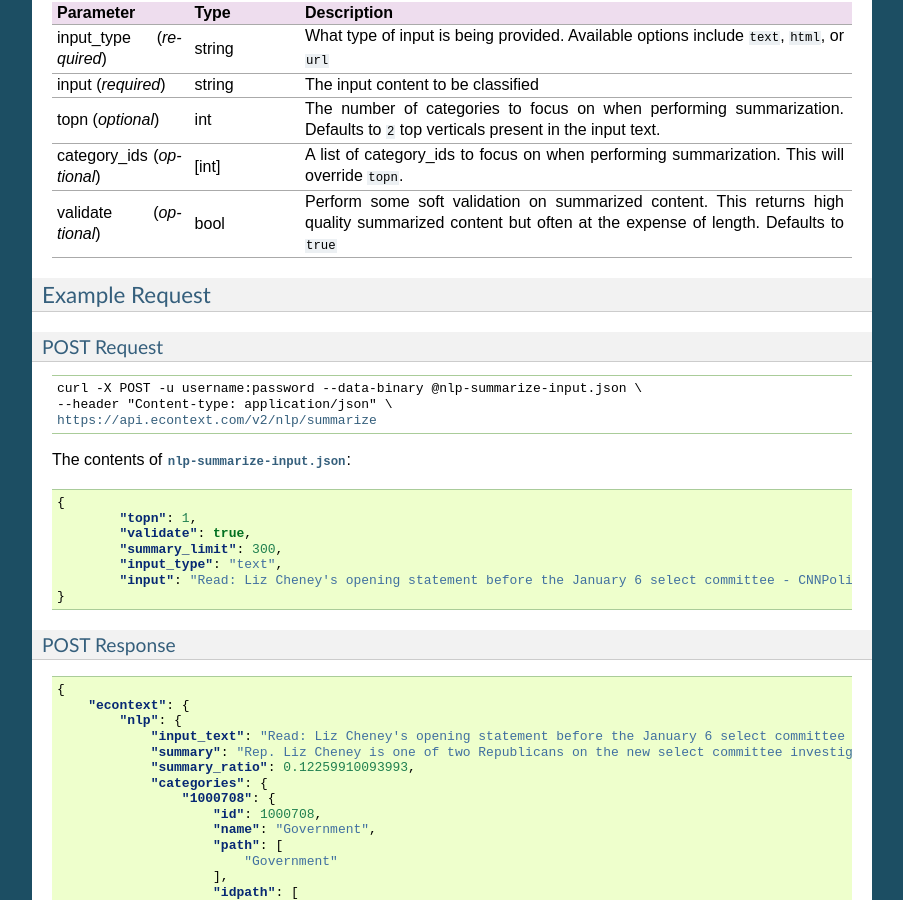
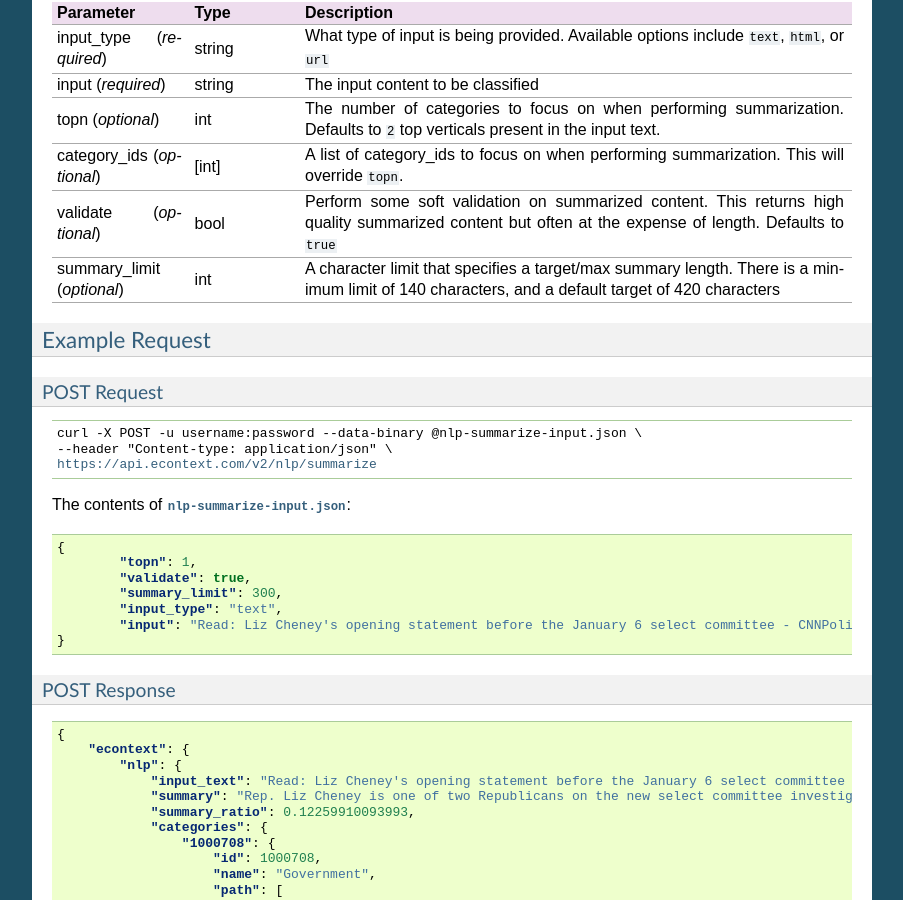
Before and after one commit to info-com/zenya-api-docs, a Sphinx documentation site: the page built from source/nlp.rst, in a window 1280 px wide and 900 px high, scrolled down 13505 px. Shown: the whole window, without its empty margins (198-1101 px from the left). Built offline with Sphinx 7.4.7, drawn with Linux system fonts in a browser that asks for light colours.

Commit message:
Updating the changelog and adding in a new call

```diff
--- a/source/nlp.rst
+++ b/source/nlp.rst
@@ -93,7 +93,7 @@ Parameters
     "topn (*optional*)", "int", "The number of categories to focus on when performing summarization. Defaults to ``2`` top verticals present in the input text."
     "category_ids (*optional*)", "[int]", "A list of category_ids to focus on when performing summarization. This will override ``topn``."
     "validate (*optional*)", "bool", "Perform some soft validation on summarized content. This returns high quality summarized content but often at the expense of length. Defaults to ``true``"
-
+    "summary_limit (*optional*)", "int", "A character limit that specifies a target/max summary length. There is a minimum limit of 140 characters, and a default target of 420 characters"
 
 Example Request
 ^^^^^^^^^^^^^^^
```
